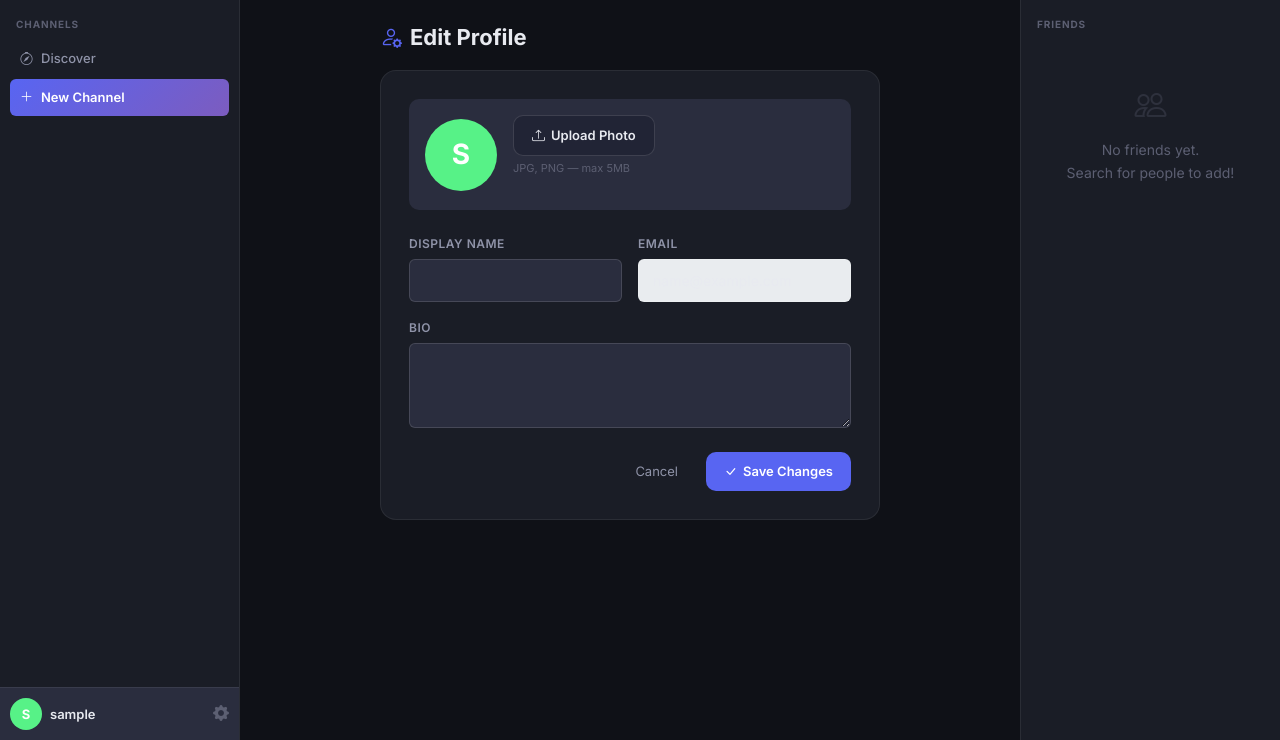
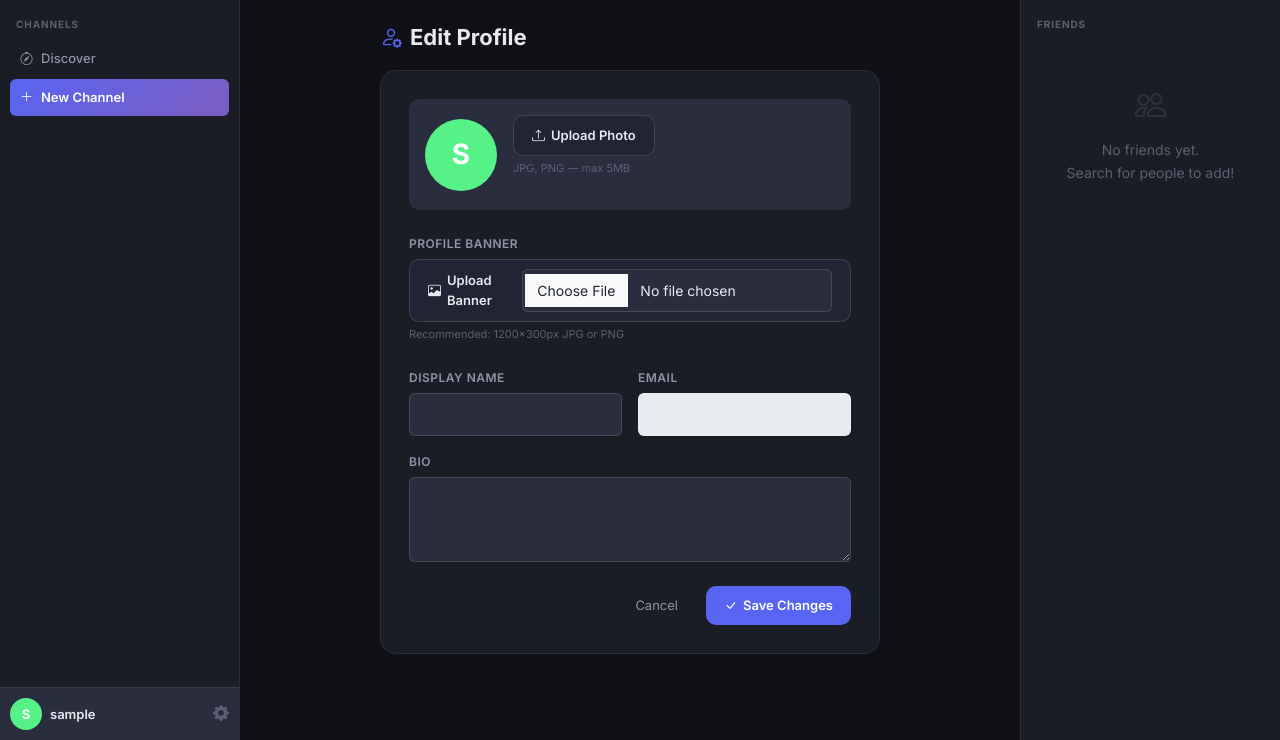
Before and after one commit to DEVSaptaswa/PeerLearn, a Django app: page /accounts/profile/edit/ in a window 1280 px wide. Shown: the part 60-800 px from the top of the page. Run offline with Django 4.2, Linux system fonts and the light colour scheme; the visitor is signed in with stand-in values (Sample User, id 1); data comes from the database, SQL or seed files in the repository; data that the repository does not hold is empty.

Commit message:
fixed upvote logic and added option to upload banner

```diff
--- a/apps/accounts/forms.py
+++ b/apps/accounts/forms.py
@@ -34,7 +34,7 @@ class ProfileEditForm(forms.ModelForm):
 
     class Meta:
         model = Profile
-        fields = ("avatar",)
+        fields = ("avatar", "banner")
 
     def __init__(self, *args, **kwargs):
         self.user = kwargs.pop("user", None)
--- a/apps/accounts/models.py
+++ b/apps/accounts/models.py
@@ -11,6 +11,10 @@ from django.utils.translation import gettext_lazy as _
 def avatar_upload_path(instance, filename):
     ext = filename.rsplit(".", 1)[-1]
     return os.path.join("avatars", f"user_{instance.user.pk}.{ext}")
+
+def banner_upload_path(instance, filename):
+    ext = filename.rsplit(".", 1)[-1]
+    return os.path.join("banners", f"user_{instance.user.pk}.{ext}")
 
 
 class User(AbstractUser):
@@ -52,6 +56,7 @@ class Profile(models.Model):
 
     user = models.OneToOneField(User, on_delete=models.CASCADE, related_name="profile")
     avatar = models.ImageField(upload_to=avatar_upload_path, blank=True, null=True)
+    banner = models.ImageField(upload_to=banner_upload_path, blank=True, null=True)
     # Avatar background colour — generated at signup from username hash
     avatar_color = models.CharField(max_length=7, default="#5865F2")
     threads_started = models.PositiveIntegerField(default=0)
--- a/static/js/main.js
+++ b/static/js/main.js
@@ -427,7 +427,7 @@ function renderDiscussionCard(d, channelSlug) {
 
   return `
     <div class="disc-vote-col">
-      <button class="upvote-btn" onclick="upvoteDiscussion('${d.id}',this)" title="Upvote">
+      <button class="upvote-btn ${d.user_voted ? 'voted' : ''}" onclick="upvoteDiscussion('${d.id}',this)" title="Upvote">
         <i class="bi bi-arrow-up-circle-fill"></i>
       </button>
       <span class="vote-count">${d.upvotes}</span>
@@ -582,13 +582,18 @@ function appendMessageToThread(msg) {
   14. UPVOTE  (fixed URL — /discussions/upvote/<id>/)
 ═══════════════════════════════════════════════════════════════════ */
 async function upvoteDiscussion(discussionId, buttonEl) {
-  if (buttonEl.classList.contains("voted")) return;
   try {
-    await apiFetch(`/discussions/upvote/${discussionId}/`, {method:"POST"});
-    buttonEl.classList.add("voted");
+    const data = await apiFetch(`/discussions/upvote/${discussionId}/`, {method:"POST"});
+
     const countEl = buttonEl.closest(".disc-vote-col,.disc-op-footer")
       ?.querySelector(".vote-count,.upvote-btn-inline span");
-    if (countEl) countEl.textContent = parseInt(countEl.textContent,10) + 1;
+    if (countEl) countEl.textContent = data.upvotes;
+
+    if (data.voted) {
+      buttonEl.classList.add("voted");
+    } else {
+      buttonEl.classList.remove("voted");
+    }
     buttonEl.style.transform = "scale(1.3)";
     setTimeout(() => buttonEl.style.transform = "", 300);
   } catch(e) { showToast(e.message,"error"); }
--- a/templates/accounts/edit_profile.html
+++ b/templates/accounts/edit_profile.html
@@ -17,13 +17,15 @@
       {% endif %}
 
       <!-- Avatar preview -->
-      <div style="display:flex;align-items:center;gap:16px;margin-bottom:24px;padding:16px;background:var(--bg-input);border-radius:var(--radius-md)">
+      <div
+        style="display:flex;align-items:center;gap:16px;margin-bottom:24px;padding:16px;background:var(--bg-input);border-radius:var(--radius-md)">
         <div id="avatarPreviewWrap">
           {% if user.profile.get_avatar_url %}
           <img id="avatarPreview" src="{{ user.profile.get_avatar_url }}"
             style="width:72px;height:72px;border-radius:50%;object-fit:cover" />
           {% else %}
-            <div style="width:72px;height:72px;border-radius:50%;background:{{ user.profile.avatar_color }};display:flex;align-items:center;justify-content:center;font-size:28px;font-weight:700;color:white">
+          <div
+            style="width:72px;height:72px;border-radius:50%;background:{{ user.profile.avatar_color }};display:flex;align-items:center;justify-content:center;font-size:28px;font-weight:700;color:white">
             {{ user.get_avatar_initial }}
           </div>
           {% endif %}
@@ -35,6 +37,24 @@
           </label>
           <p style="font-size:11px;color:var(--text-muted);margin-top:4px">JPG, PNG — max 5MB</p>
         </div>
+      </div>
+
+      <div style="margin-bottom:24px">
+        <label class="form-group-custom"
+          style="display:block;margin-bottom:6px;font-size:12px;font-weight:600;color:var(--text-secondary);text-transform:uppercase;letter-spacing:.5px">Profile
+          Banner</label>
+
+        {% if user.profile.banner %}
+        <div
+          style="height:80px;border-radius:var(--radius-md);overflow:hidden;margin-bottom:8px;background:url('{{ user.profile.banner.url }}') center/cover">
+        </div>
+        {% endif %}
+
+        <label class="btn-secondary-custom" style="cursor:pointer">
+          <i class="bi bi-image"></i> Upload Banner
+          {{ form.banner }}
+        </label>
+        <p style="font-size:11px;color:var(--text-muted);margin-top:4px">Recommended: 1200×300px JPG or PNG</p>
       </div>
 
       <div style="display:grid;grid-template-columns:1fr 1fr;gap:16px;margin-bottom:16px">
@@ -67,8 +87,8 @@
 {% block extra_js %}
 <script>
   // Hide the file input visually; label acts as the trigger
-document.querySelector("input[type='file']")?.style.setProperty("display","none");
-document.querySelector("input[type='file']")?.addEventListener("change", function() {
+  document.querySelector("input[type='file']")?.style.setProperty("display", "none");
+  document.querySelector("input[type='file']")?.addEventListener("change", function () {
     if (this.files && this.files[0]) {
       const reader = new FileReader();
       reader.onload = e => {
```
Also changed, not shown: apps/discussions/views.py (+10 -3 lines), templates/accounts/profile.html (+21 -8 lines), utils/mongo_client.py (+37 -2 lines), apps/accounts/migrations/0003_profile_banner.py (added). Lines whose indentation alone changed are shown as unchanged.
